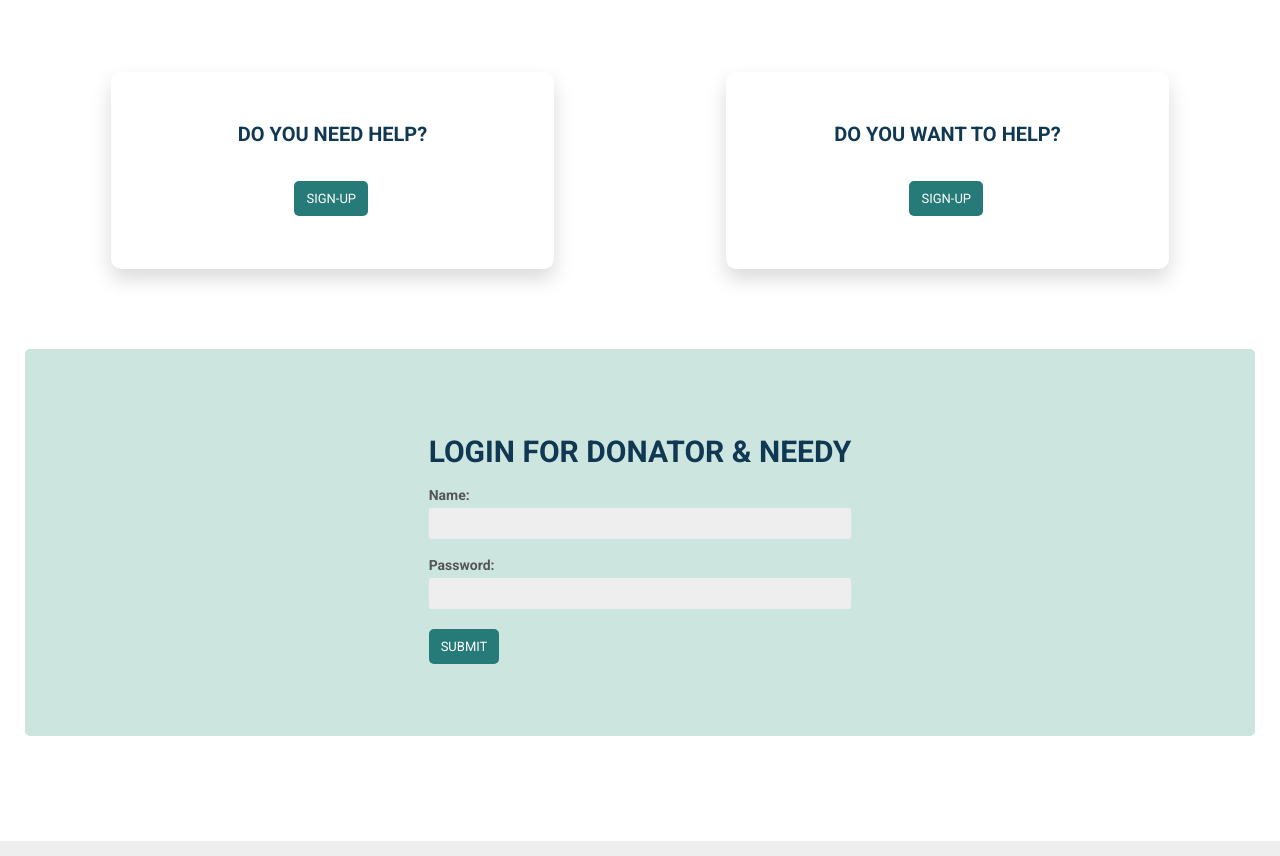
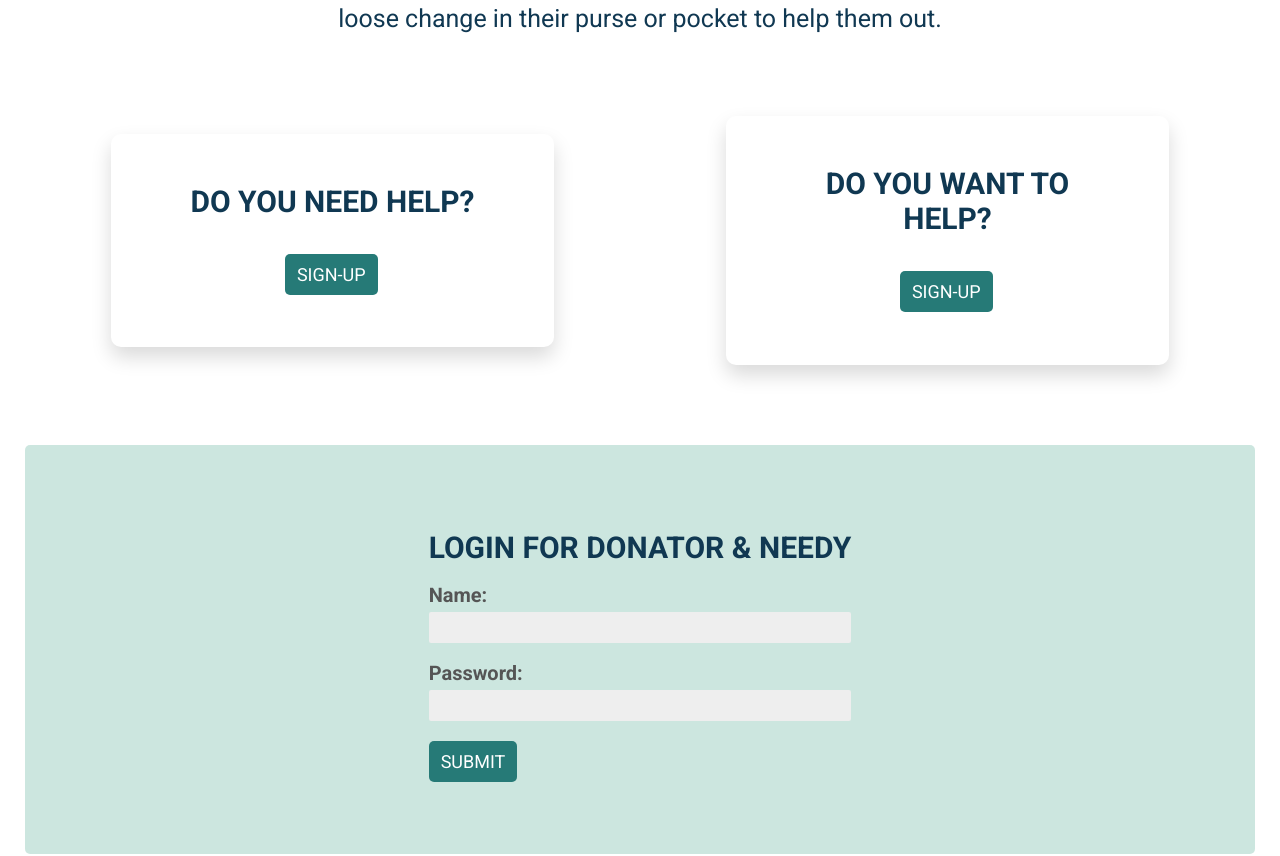
Before and after one commit to miloscomplex/feed-the-need-react, a React (Create React App) app in the folder frontend/: page /feed-the-need/ in a window 1280 px wide. Shown: the part 305-1161 px from the top of the page. Built offline with nearby package versions, Linux system fonts and the light colour scheme.

Commit message:
minor style updates

```diff
--- a/frontend/src/components/Landing.js
+++ b/frontend/src/components/Landing.js
@@ -8,11 +8,11 @@ function Landing() {
       </p>
       <div class='landing__cta-wrapper'>
         <div class='landing__cta-div'>
-          <subhead>Do you need help?</subhead>
+          <subhead class='landing__cta-div__header'>Do you need help?</subhead>
           <Link to='/sign-up'>Sign-up</Link>
         </div>
         <div class='landing__cta-div'>
-          <subhead>Do you want to help?</subhead>
+          <subhead class='landing__cta-div__header'>Do you want to help?</subhead>
           <Link to='/sign-up'>Sign-up</Link>
         </div>
       </div>
--- a/frontend/src/sass/base/_base.scss
+++ b/frontend/src/sass/base/_base.scss
@@ -47,8 +47,6 @@ input, textarea {
   margin: .5rem 0;
   width: 100%;
 
-  &[type='field']
-
   &[type='checkbox'] {
     margin: auto .8rem auto 0;
   }
@@ -60,7 +58,7 @@ input, textarea {
     margin: 1.5rem .25rem .25rem 0;
     text-decoration: none;
     text-transform: uppercase;
-    font-size: 1.3rem;
+    font-size: 1.8rem;
     color: white;
     border-radius: 0.5rem;
     border: none;
@@ -80,14 +78,14 @@ form label {
   display: block;
   font-weight: 700;
   color: $color-middle-grey;
-  font-size: 0.7em;
+  font-size: 2rem;
 }
 
 
 textarea {
   font-family: Roboto;
-  width: 20rem;
-  height: 8rem;
+  // width: 20rem;
+  height: 16rem;
   border-style: none;
   background-color: $color-light-grey;
   padding: .8rem;
--- a/frontend/src/sass/base/_typography.scss
+++ b/frontend/src/sass/base/_typography.scss
@@ -19,7 +19,7 @@ nav {
 #content a {
   text-decoration: none;
   text-transform: uppercase;
-  font-size: 1.3rem;
+  font-size: 1.8rem;
   color: white;
 
   &.cta__plain {
--- a/frontend/src/sass/pages/landing.scss
+++ b/frontend/src/sass/pages/landing.scss
@@ -14,12 +14,18 @@
     text-align: center;
     width: 36%;
     max-width: 45rem;
+
+    &__header {
+      font-size: 3rem;
+    }
   }
 
   &__text {
     width: 70%;
     text-align: center;
     margin: 0 auto;
+    font-size: 2.5rem;
+    line-height: 3.5rem;
   }
 
   // &__header {
```
